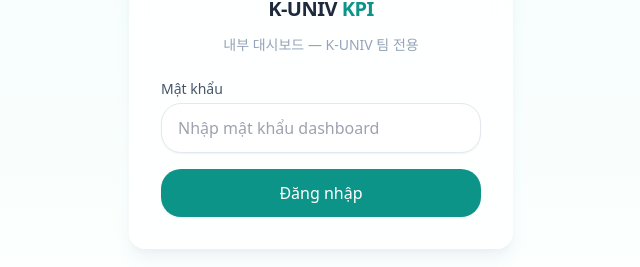
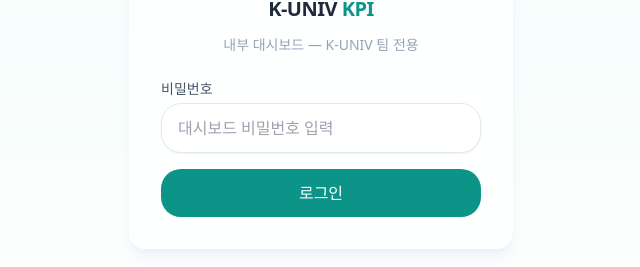
Before and after one commit to Gaumeoandanh/kuniv-kpi-dashboard, a Next.js app: page /login in a window 1280 px wide. Shown: the part 340-607 px from the top of the page, without its empty margins (319-959 px from the left). Built offline with nearby package versions, Linux system fonts and the light colour scheme.

Commit message:
Update LoginForm.tsx

```diff
--- a/components/LoginForm.tsx
+++ b/components/LoginForm.tsx
@@ -21,14 +21,14 @@
       });
       const data = await res.json();
       if (!res.ok) {
-        setError(data.error ?? "Đăng nhập thất bại.");
+                setError(data.error ?? "로그인 실패.");
         setLoading(false);
         return;
       }
       router.push("/dashboard");
       router.refresh();
     } catch {
-      setError("Có lỗi xảy ra, vui lòng thử lại.");
+            setError("오류가 발생했습니다. 다시 시도해 주세요.");
       setLoading(false);
     }
   }
@@ -37,7 +37,7 @@
     <form onSubmit={handleSubmit} className="w-full max-w-sm space-y-4">
       <div>
         <label htmlFor="password" className="mb-1 block text-sm font-medium text-slate-600">
-          Mật khẩu
+                    비밀번호
         </label>
         <input
           id="password"
@@ -46,7 +46,7 @@
           value={password}
           onChange={(e) => setPassword(e.target.value)}
           className="w-full rounded-xl2 border border-slate-200 bg-white px-4 py-3 text-slate-800 shadow-sm outline-none transition focus:border-brand-400 focus:ring-2 focus:ring-brand-100"
-          placeholder="Nhập mật khẩu dashboard"
+                    placeholder="대시보드 비밀번호 입력"
           required
         />
       </div>
@@ -60,7 +60,7 @@
         disabled={loading}
         className="w-full rounded-xl2 bg-brand-600 px-4 py-3 font-medium text-white shadow-sm transition hover:bg-brand-700 disabled:opacity-60"
       >
-        {loading ? "Đang đăng nhập..." : "Đăng nhập"}
+        {loading ? "로그인 중..." : "로그인"}
       </button>
     </form>
   );
```
